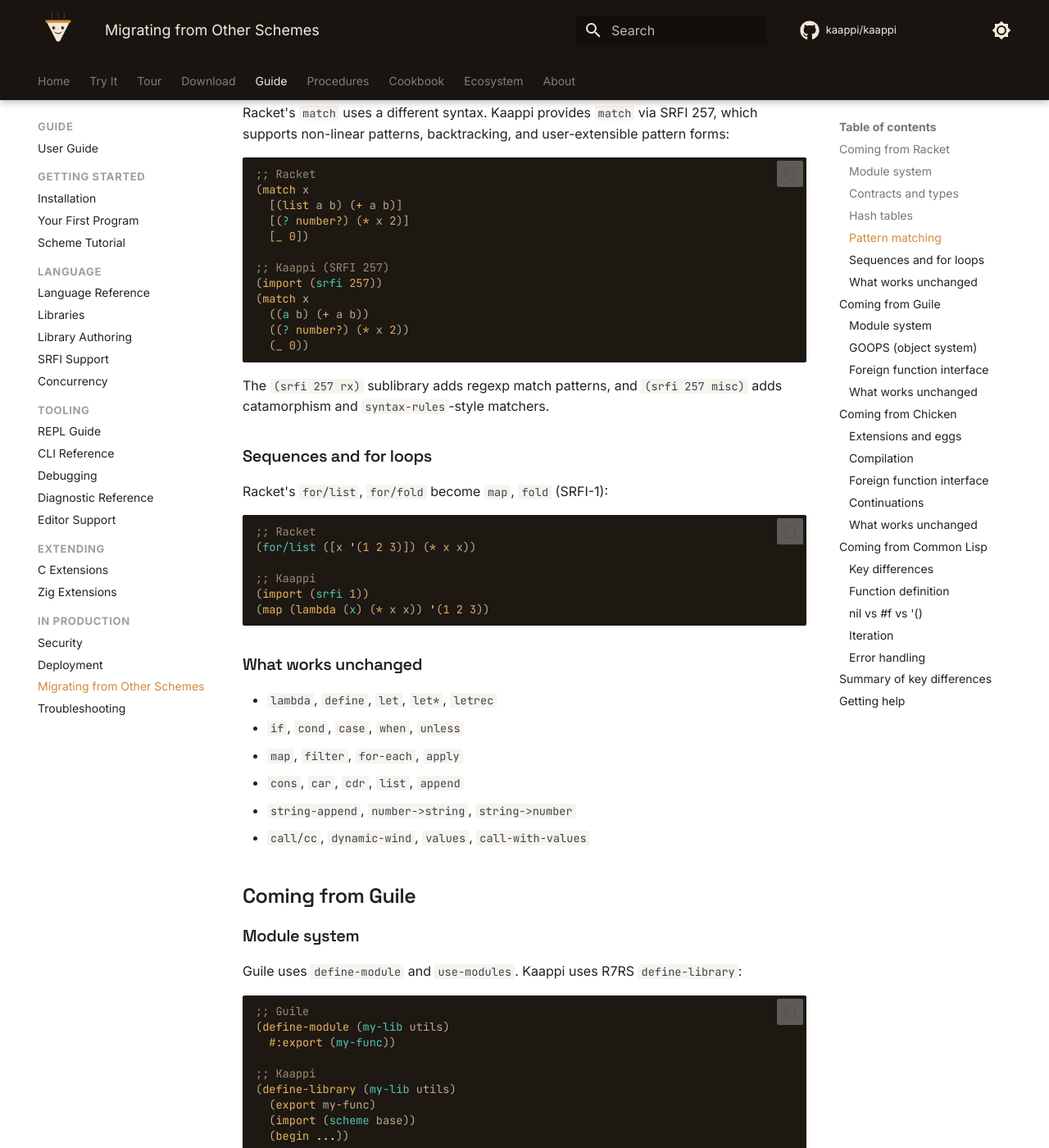
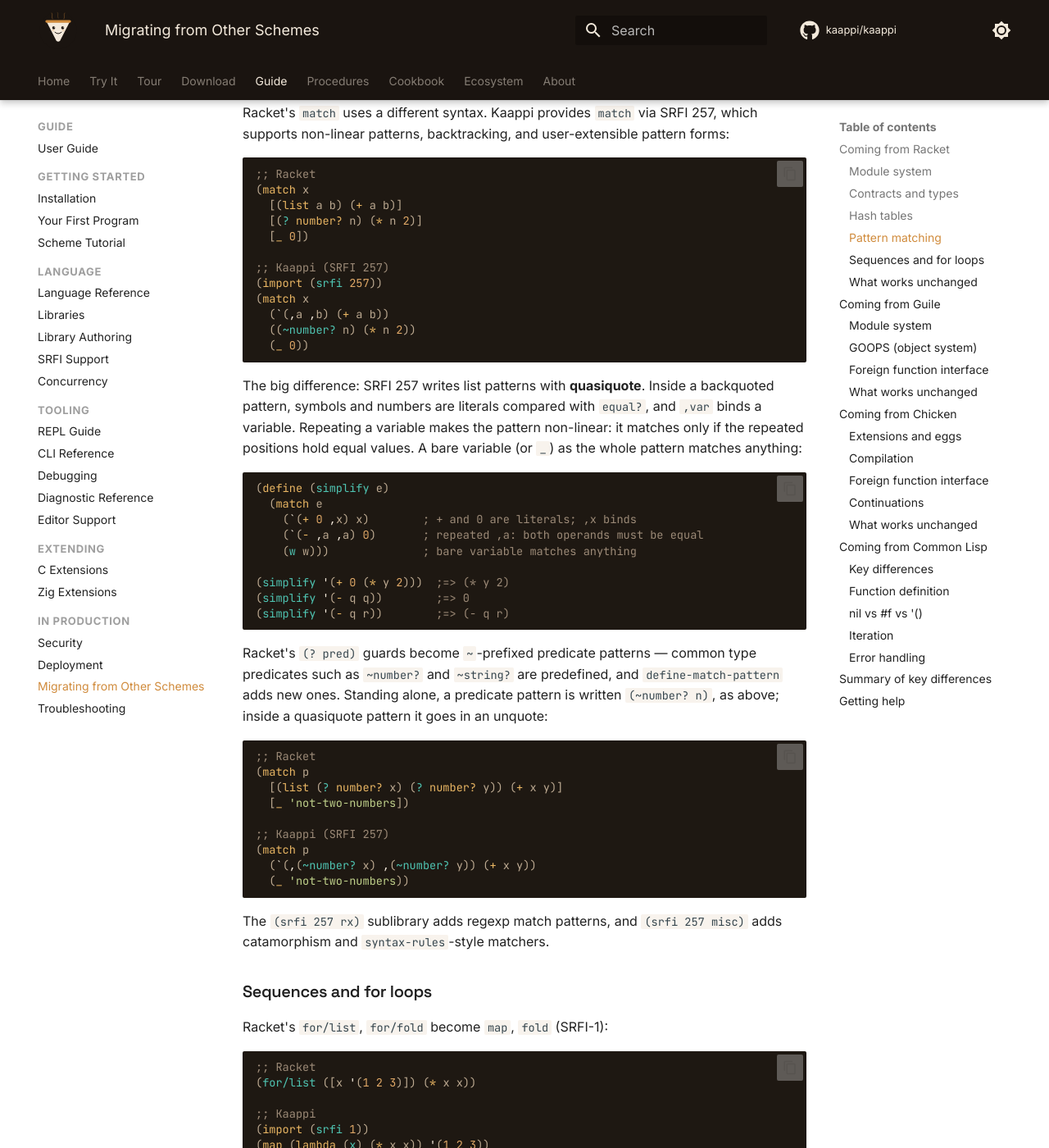
Before and after one commit to kaappi/kaappi.github.io, an MkDocs documentation site: the page built from docs/guide/migrating.md, in a window 1280 px wide and 1400 px high, scrolled down 1503 px. Shown: the whole window at 82% size. Built offline with MkDocs 1.6.1 and Material for MkDocs 9.7.7, drawn with Linux system fonts in a browser that asks for light colours; comment, search, counter and statistics services are not loaded; some of the changed text lies outside the part shown.

Commit message:
Fix SRFI 257 match examples in the migration guide
The Coming-from-Racket pattern-matching samples used Racket-style
bare-list and (? pred) patterns that Kaappi's SRFI 257 rejects at
runtime. Rewrite them in the real dialect — quasiquote patterns with
unquoted variables, ~pred? predicate forms, non-linear repeated
variables, bare-variable catch-alls — with every sample verified
against kaappi v0.21.0. Also drop the drift-prone SRFI count from the
Chicken section in favor of a link to the SRFI support page.

Co-Authored-By: Claude Fable 5 <noreply@anthropic.com>

````diff
--- a/docs/guide/migrating.md
+++ b/docs/guide/migrating.md
@@ -77,15 +77,52 @@ user-extensible pattern forms:
 ;; Racket
 (match x
   [(list a b) (+ a b)]
-  [(? number?) (* x 2)]
+  [(? number? n) (* n 2)]
   [_ 0])
 
 ;; Kaappi (SRFI 257)
 (import (srfi 257))
 (match x
-  ((a b) (+ a b))
-  ((? number?) (* x 2))
+  (`(,a ,b) (+ a b))
+  ((~number? n) (* n 2))
   (_ 0))
+```
+
+The big difference: SRFI 257 writes list patterns with **quasiquote**.
+Inside a backquoted pattern, symbols and numbers are literals compared
+with `equal?`, and `,var` binds a variable. Repeating a variable makes
+the pattern non-linear: it matches only if the repeated positions hold
+equal values. A bare variable (or `_`) as the whole pattern matches
+anything:
+
+```scheme
+(define (simplify e)
+  (match e
+    (`(+ 0 ,x) x)        ; + and 0 are literals; ,x binds
+    (`(- ,a ,a) 0)       ; repeated ,a: both operands must be equal
+    (w w)))              ; bare variable matches anything
+
+(simplify '(+ 0 (* y 2)))  ;=> (* y 2)
+(simplify '(- q q))        ;=> 0
+(simplify '(- q r))        ;=> (- q r)
+```
+
+Racket's `(? pred)` guards become `~`-prefixed predicate patterns —
+common type predicates such as `~number?` and `~string?` are
+predefined, and `define-match-pattern` adds new ones. Standing alone, a
+predicate pattern is written `(~number? n)`, as above; inside a
+quasiquote pattern it goes in an unquote:
+
+```scheme
+;; Racket
+(match p
+  [(list (? number? x) (? number? y)) (+ x y)]
+  [_ 'not-two-numbers])
+
+;; Kaappi (SRFI 257)
+(match p
+  (`(,(~number? x) ,(~number? y)) (+ x y))
+  (_ 'not-two-numbers))
 ```
 
 The `(srfi 257 rx)` sublibrary adds regexp match patterns, and
````
Also changed, not shown: other parts of docs/guide/migrating.md (+1 -1 lines).
